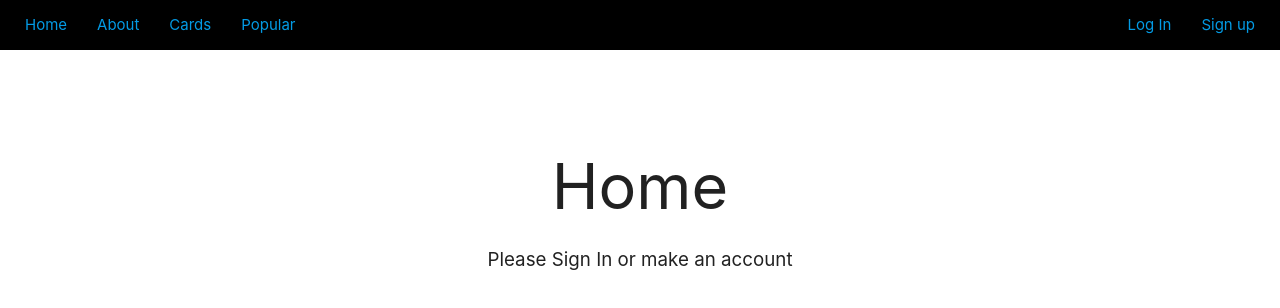
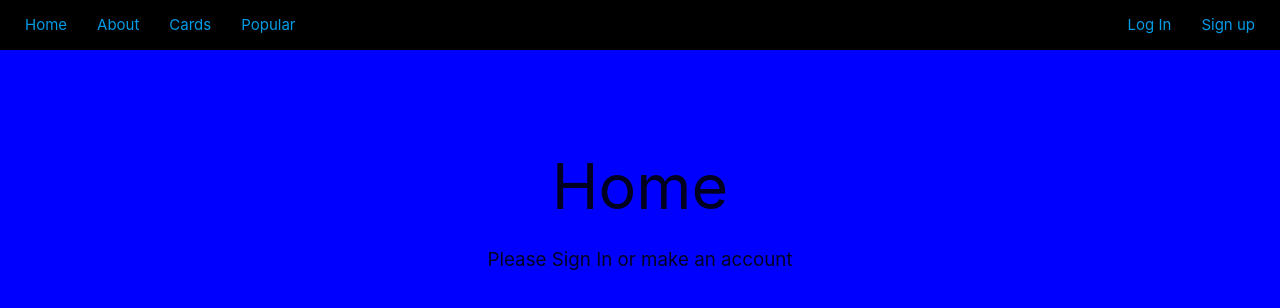
Before and after one commit to mythiclisp/Pokemon-Cards-Market, a Next.js app: page / in a window 1280 px wide. Shown: the top 308 px of the page. Built offline with nearby package versions, Linux system fonts and the light colour scheme; no server answers; the database is empty.

Commit message:
Testing firebase deploys with git repos

```diff
--- a/css/globals.css
+++ b/css/globals.css
@@ -1,5 +1,6 @@
 html,
 body {
+  background: blue;
   padding: 0;
   margin: 0;
   font-family: -apple-system, BlinkMacSystemFont, Segoe UI, Roboto, Oxygen, Ubuntu, Cantarell, Fira Sans, Droid Sans, Helvetica Neue, sans-serif; }
--- a/scss/globals.scss
+++ b/scss/globals.scss
@@ -1,5 +1,6 @@
 html,
 body {
+  background: blue;
   padding: 0;
   margin: 0;
   font-family: -apple-system, BlinkMacSystemFont, Segoe UI, Roboto, Oxygen,
```
